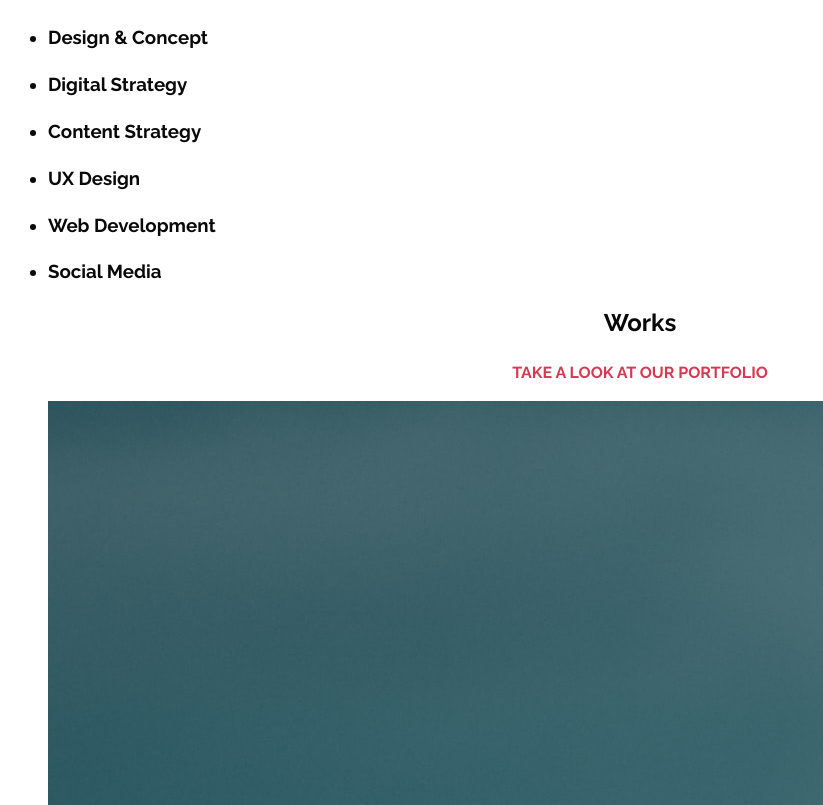
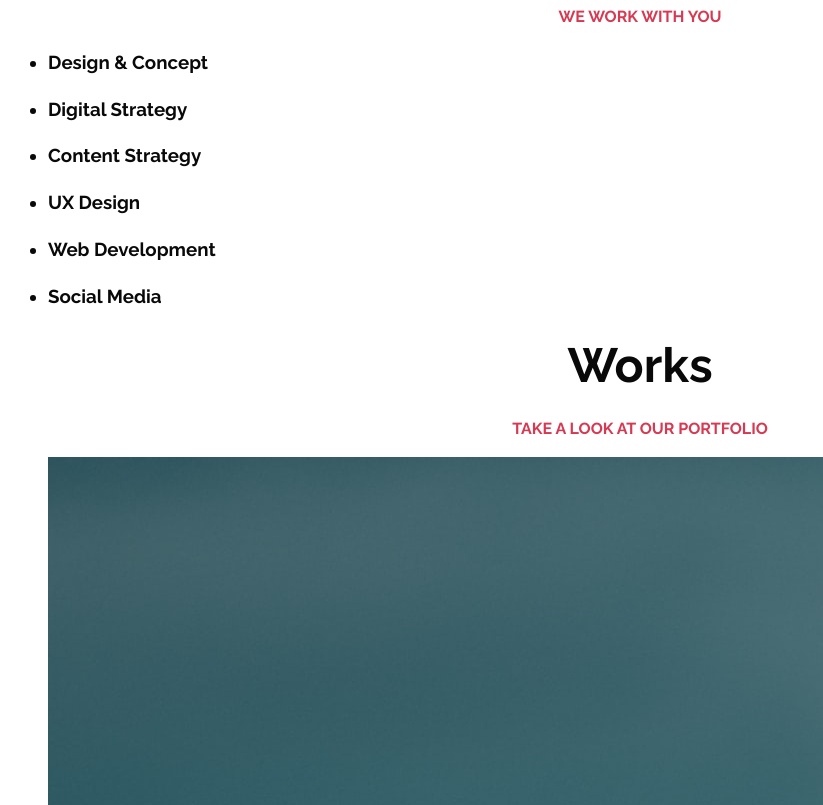
Before and after one commit to jisethpenarias/holbertonschool-web_front_end, a plain HTML site: page 0x02-CSS_advanced/index.html in a window 1280 px wide. Shown: the part 433-1238 px from the top of the page, without its empty margins (0-823 px from the left). Drawn offline with nearby package versions, Linux system fonts and the light colour scheme.

Commit message:
new section-title

```diff
--- a/0x02-CSS_advanced/index.html
+++ b/0x02-CSS_advanced/index.html
@@ -7,7 +7,7 @@
     <meta name="description" content="Description of the page less than 150 characters">
     <link rel="icon" type="image/png" href="images/favicon.jpg">
     <link href="https://fonts.googleapis.com/css?family=Open+Sans:400,700|Raleway:700&display=swap" rel="stylesheet">
-    <link rel='stylesheet' href='styles/11-style.css'>
+    <link rel='stylesheet' href='styles/12-style.css'>
   </head>
   <body>
     <!-- Header -->
--- /dev/null
+++ b/0x02-CSS_advanced/styles/12-style.css
@@ -0,0 +1,83 @@
+:root {
+    --color-primary: #d73953;
+    --color-black: #090909;
+    --color-white: #ffffff;
+    --color-light-grey: #f3f3f3;
+    --color-dark-grey: #353535;
+    --text-color: var(--color-black);
+
+    --font-family-base: "Open Sans", "Helvetica Neue", Helvetica, Arial, sans-serif;
+    --font-family-title: "Raleway", "Helvetica Neue", Helvetica, Arial, sans-serif;
+
+    /* defining custom font-size */
+    --font-size-small: 1.2rem;
+    --font-size-medium: 1.6rem;
+    --font-size-large: 1.8rem;
+    --font-size-x-large: 2.3rem;
+    --font-size-xx-large: 4.8rem;
+
+    /* defining custom font-weight */
+    --font-weight-regular: 400;
+    --font-weight-bold: 700;
+
+    /* defining custom line-heigth */
+    --line-height-small: 1.2;
+    --line-height-base: 1.5;
+    --line-height-big: 1.8;
+
+    --section-header-align: center;
+    --section-tagline-transform: uppercase;
+
+    --section-title-margin: 0;
+    --section-title-color: var(var(--color-black));
+}
+
+html {
+    scroll-behavior: smooth;
+    font-size: 62.5%;
+}
+
+body {
+    color: var(--text-color);
+    font-family: var(--font-family-base);
+    font-size: var(--font-size-medium);
+    font-weight: var(--font-weight-regular);
+    line-height: var(--line-height-base);
+}
+
+a {
+    color: var(--text-color);
+    text-decoration: none;
+}
+
+.visually-hidden {
+    display: none;
+}
+
+.card-category {
+    color: var(--color-primary);
+}
+
+.section-header {
+    text-align: var(--section-header-align);
+}
+
+.section-title {
+    font-family: var(--font-family-title);
+    font-size: var(--font-size-xx-large);
+    font-weight: var(--font-weight-bold);
+    margin: var(--section-title-margin);
+    color: var(--section-title-color);
+}
+
+.section-tagline {
+    color: var(--color-primary);
+    font-family: var(--font-family-title);
+    text-transform: var(--section-tagline-transform);
+    font-weight: var(--font-weight-bold);
+}
+
+h1, h2, h3, h4, h5, h6 {
+    font-family: var(--font-family-title);
+    font-weight: var(--font-weight-bold);
+}
```
